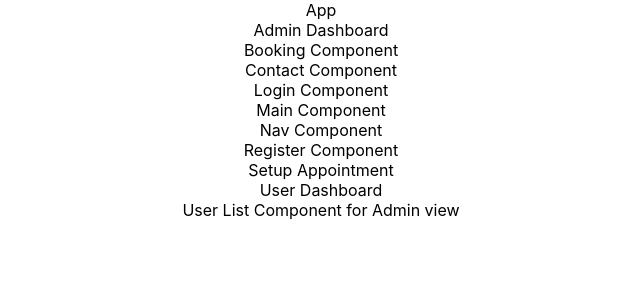
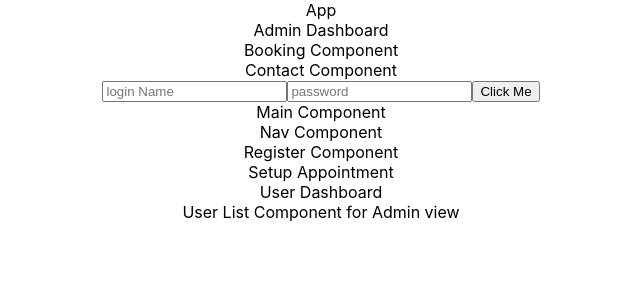
Before and after one commit to Cuthbert20/dog-grooming-app, a React (Create React App) app: page /login in a window 1280 px wide. Shown: the top 300 px of the page, without its empty margins (319-959 px from the left). Built offline with nearby package versions, Linux system fonts and the light colour scheme.

Commit message:
set up routes

```diff
--- a/src/components/Login/Login.js
+++ b/src/components/Login/Login.js
@@ -1,10 +1,31 @@
 import React, { Component } from 'react'
+import axios from 'axios'
 
 export default class Login extends Component{
+    state={
+        login_name: '',
+        password: ''
+    }
+
+    handleChange(e, key){
+        this.setState({
+            [key]: e.target.value
+        })
+    }
+    login = () => {
+        const { login_name, password } =  this.state
+        axios.post('/auth/login', {login_name, password})
+        .then(res => {
+            console.log(res.data)
+        })
+    }
     render(){
+        const { login_name, password } = this.state
         return(
             <div>
-                Login Component
+                <input onChange={e => this.handleChange(e, 'login_name')} value={login_name} placeholder="login Name" type="text"/>
+                <input onChange={e => this.handleChange(e, 'password')} value={password} placeholder='password' type="text"/>
+                <button onClick={this.login} >Click Me</button>
             </div>
         )
     }
```
Also changed, not shown: src/routes.js (+24 -0 lines), 1 other file (tests, documents, lock files or other folders).
